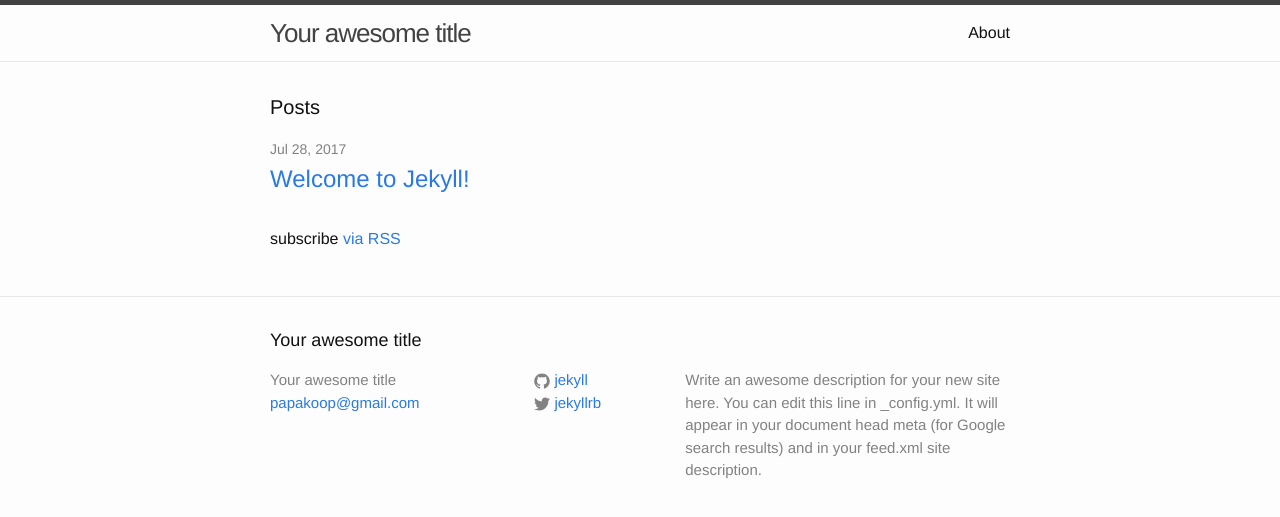
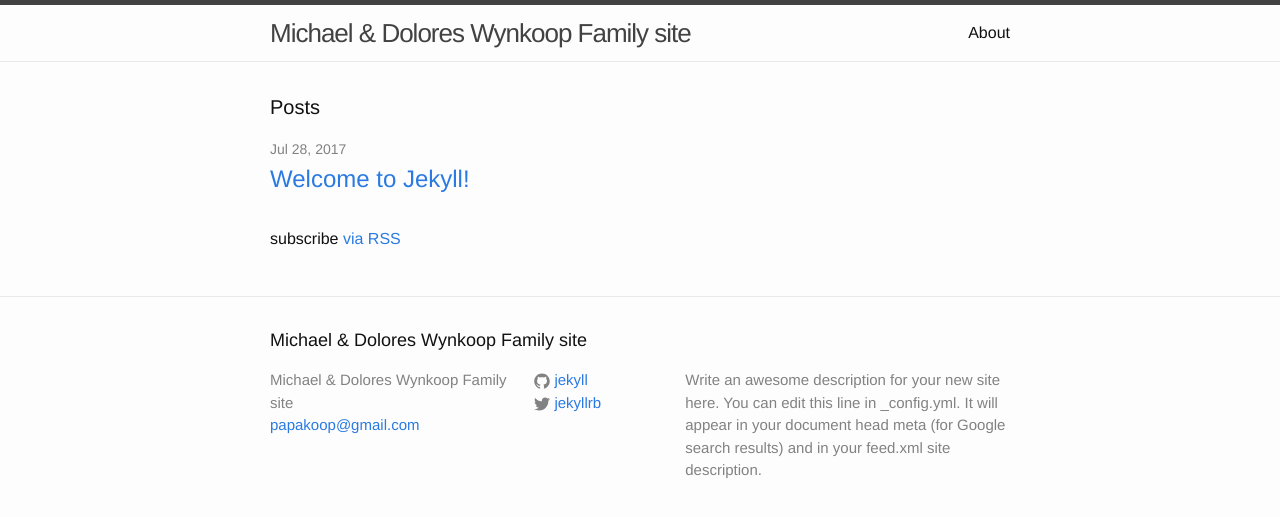
Before and after one commit to PapaKoop/Codecadamy, a Jekyll site: the page built from index.html, in a window 1280 px wide. Shown: the top 517 px of the page. Built offline with Jekyll 4.4.1, drawn with Linux system fonts in a browser that asks for light colours.

Commit message:
Update _config.yml

```diff
--- a/_config.yml
+++ b/_config.yml
@@ -6,7 +6,7 @@
 # 'jekyll serve'. If you change this file, please restart the server process.
 
 # Site settings
-title: Your awesome title
+title: Michael & Dolores Wynkoop Family site
 email: papakoop@gmail.com
 description: > # this means to ignore newlines until "baseurl:"
   Write an awesome description for your new site here. You can edit this
```
